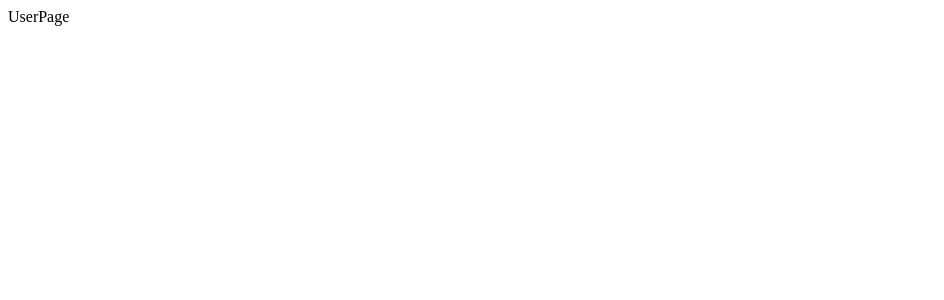
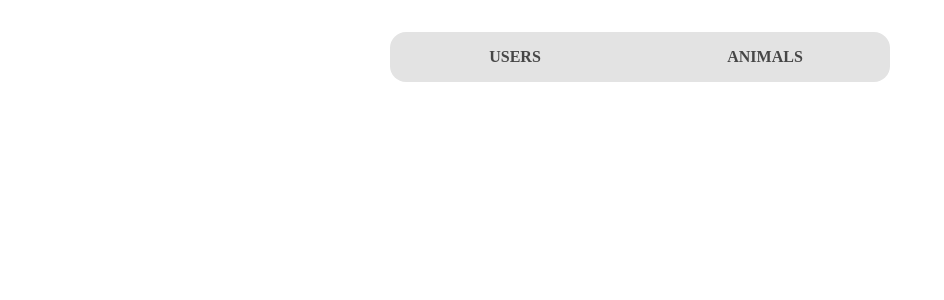
Before and after one commit to THEeLov/web-project, a React (Vite) app: page / in a window 1280 px wide. Shown: the top 300 px of the page, without its empty margins (0-944 px from the left). Built offline with nearby package versions, Linux system fonts and the light colour scheme.

Commit message:
feat: navigation added

```diff
--- a/src/AppLayout.tsx
+++ b/src/AppLayout.tsx
@@ -1,13 +1,20 @@
-import { Outlet } from "react-router-dom"
+import { Outlet } from "react-router-dom";
+import Navigation from "./components/Navigation/Navigation";
+import "./applayout.css";
 
 function AppLayout() {
-
   return (
     <div className="app-layout">
-
-        <Outlet />
+      <div className="app-layout-container">
+        <div className="app-layout__nav">
+          <Navigation />
+        </div>
+        <main className="app-layout__page">
+          <Outlet />
+        </main>
+      </div>
     </div>
-  )
+  );
 }
 
-export default AppLayout
+export default AppLayout;
--- /dev/null
+++ b/src/applayout.css
@@ -0,0 +1,15 @@
+.app-layout {
+  width: 100%;
+  height: 100%;
+  padding: 2rem;
+}
+
+.app-layout-container {
+  display: flex;
+  flex-direction: column;
+  justify-content: center;
+  align-items: center;
+  width: 100%;
+  height: 100%;
+  gap: 2rem;
+}
--- /dev/null
+++ b/src/components/Navigation/Navigation.tsx
@@ -0,0 +1,37 @@
+import "./navigation.css";
+import { NavLink } from "react-router-dom";
+
+const Navigation = () => {
+  return (
+    <nav className="nav-container">
+      <NavLink to="/users">
+        {({ isActive }) => (
+          <li
+            className={
+              isActive
+                ? "nav-button nav-button--users active"
+                : "nav-button nav-button--users"
+            }
+          >
+            USERS
+          </li>
+        )}
+      </NavLink>
+      <NavLink to="/animals">
+        {({ isActive }) => (
+          <li
+            className={
+              isActive
+                ? "nav-button nav-button--animals active"
+                : "nav-button nav-button--animals"
+            }
+          >
+            ANIMALS
+          </li>
+        )}
+      </NavLink>
+    </nav>
+  );
+};
+
+export default Navigation;
--- /dev/null
+++ b/src/components/Navigation/navigation.css
@@ -0,0 +1,40 @@
+.nav-container {
+ display: flex;
+ justify-content: center;
+ align-items: center;
+ border-radius: 1rem;
+ background-color: #e3e3e3;
+}
+
+.nav-container a {
+  text-decoration: none;
+  color: rgba(0, 0, 0, 0.692);
+}
+.nav-button {
+  display: flex;
+  justify-content: center;
+  cursor: pointer;
+  width: 250px;
+  height: 50px;
+  align-items: center;
+  list-style: none;
+  font-weight: bold;
+}
+
+.nav-button:hover{
+  background-color: #d8d8d8;
+}
+
+.nav-button--users:hover {
+  border-top-left-radius: 1rem;
+  border-bottom-left-radius: 1rem;
+}
+
+.nav-button--animals:hover {
+  border-top-right-radius: 1rem;
+  border-bottom-right-radius: 1rem;
+}
+
+.active {
+  color: #a2c11c;
+}
--- /dev/null
+++ b/src/global.css
@@ -0,0 +1,5 @@
+*{
+  padding: 0;
+  margin: 0;
+  box-sizing: border-box;
+}
--- a/src/main.tsx
+++ b/src/main.tsx
@@ -3,6 +3,7 @@ import ReactDOM from "react-dom/client";
 import { router } from "./router";
 import { RouterProvider } from "react-router-dom";
 import { QueryClient, QueryClientProvider } from "@tanstack/react-query";
+import './global.css'
 
 const queryClient = new QueryClient();
 
--- a/src/router.ts
+++ b/src/router.ts
@@ -9,7 +9,7 @@ export const router = createBrowserRouter([
     Component: AppLayout,
     children: [
       {
-        index: true,
+        path: "users",
         Component: UserPage,
       },
       {
```
